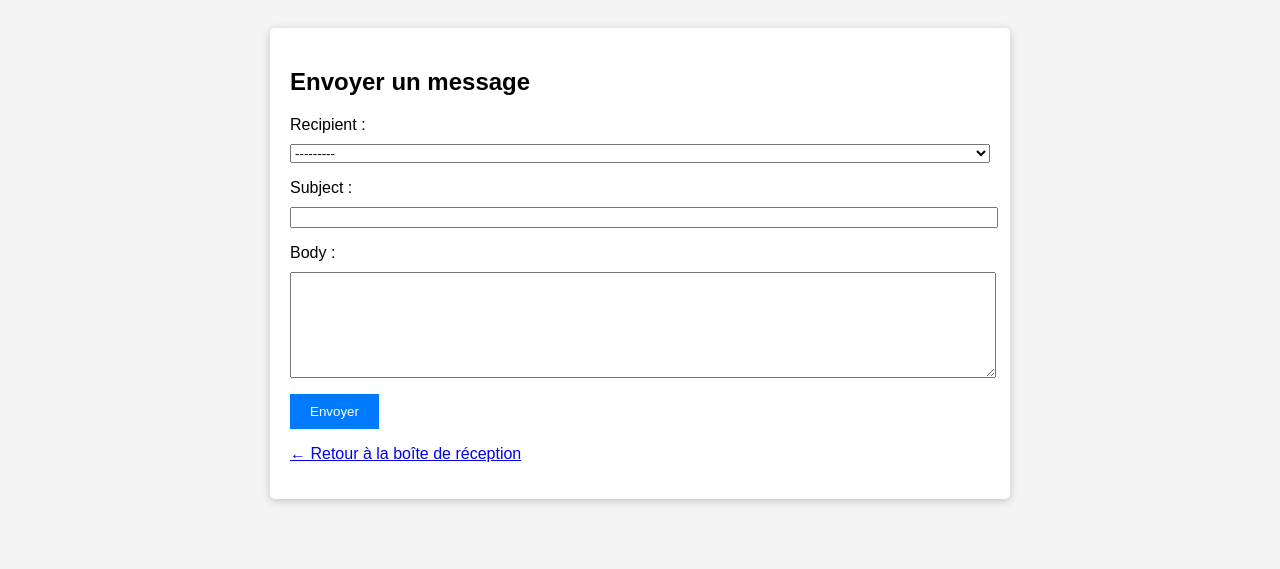
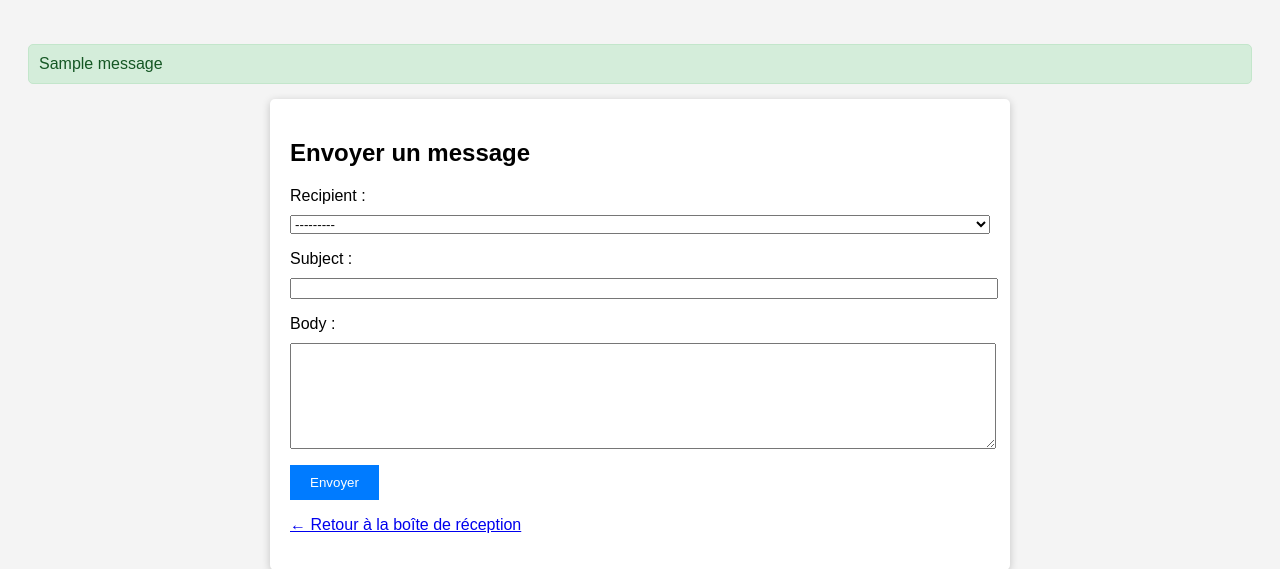
Before and after one commit to Tsabeng/Platform-de-gaz, a Django app: page /messagerie/compose/ in a window 1280 px wide. Shown: the top 569 px of the page. Run offline with Django 3.2, Linux system fonts and the light colour scheme; a user stored in the database is signed in; data comes from the database, SQL or seed files in the repository; both versions use the stored data as it was after the commit; one stand-in notice (Sample message) is shown.

Commit message:
ajout de la supresion et de la reponse sur un message

```diff
--- a/messagerie/templates/messagerie/compose.html
+++ b/messagerie/templates/messagerie/compose.html
@@ -12,8 +12,25 @@
   </style>
 </head>
 <body>
+    {% if messages %}
+  <ul style="list-style:none; padding:0; margin-bottom: 15px;">
+    {% for message in messages %}
+      <li style="background: #d4edda; color: #155724; border: 1px solid #c3e6cb; padding: 10px; border-radius: 5px; margin-bottom: 5px;">
+        {{ message }}
+      </li>
+    {% endfor %}
+  </ul>
+{% endif %}
+
   <div class="container">
     <h2>Envoyer un message</h2>
+    {% if replying_to %}
+  <p style="background:#f0f0f0; padding:10px; border-left: 4px solid #007bff; margin-bottom: 20px;">
+    <strong>En réponse à :</strong> {{ replying_to.sender.username }} - {{ replying_to.subject }}<br>
+    <em>{{ replying_to.body|linebreaksbr }}</em>
+  </p>
+{% endif %}
+
     <form method="post">
       {% csrf_token %}
       {{ form.as_p }}
--- a/messagerie/templates/messagerie/inbox.html
+++ b/messagerie/templates/messagerie/inbox.html
@@ -12,7 +12,10 @@
   </style>
 </head>
 <body>
+
+
   <div class="container">
+
     <h2>Boîte de réception</h2>
     <p><a href="{% url 'compose' %}">➕ Nouveau message</a></p>
 
--- a/messagerie/templates/messagerie/message_list.html
+++ /dev/null
@@ -1,2 +0,0 @@
-{% load static %}
-<img src="{% static 'messagerie/images/user.png' %}" class="img-fluid border shadow-sm" />
--- a/messagerie/urls.py
+++ b/messagerie/urls.py
@@ -5,4 +5,6 @@ urlpatterns = [
     path('inbox/', views.inbox, name='inbox'),
     path('compose/', views.compose_message, name='compose'),
     path('message/<int:pk>/', views.message_detail, name='message_detail'),
+    path('message/<int:pk>/delete/', views.delete_message, name='delete_message'),
+    path('message/<int:pk>/reply/', views.reply_message, name='reply'),
 ]
--- a/messagerie/views.py
+++ b/messagerie/views.py
@@ -1,5 +1,7 @@
 from django.shortcuts import render, redirect, get_object_or_404
 from django.contrib.auth.decorators import login_required
+from django.contrib import messages as django_messages
+from django.http import HttpResponseForbidden
 from .models import Message
 from .forms import MessageForm
 
@@ -21,7 +23,48 @@ def compose_message(request):
         form = MessageForm()
     return render(request, 'messagerie/compose.html', {'form': form})
 
+
+
 @login_required
 def message_detail(request, pk):
     message = get_object_or_404(Message, pk=pk, recipient=request.user)
+    if not message:
+        message = get_object_or_404(Message, pk=pk, sender=request.user)
     return render(request, 'messagerie/message_detail.html', {'message': message})
+
+
+@login_required
+def delete_message(request, pk):
+    message = get_object_or_404(Message, pk=pk, recipient=request.user)
+    if request.method == 'POST':
+        message.delete()
+        django_messages.success(request, "Message supprimé avec succès.")
+        return redirect('inbox')
+    return render(request, 'messagerie/delete_confirm.html', {'message': message})
+@login_required
+def reply_message(request, pk):
+    original_message = get_object_or_404(Message, pk=pk, recipient=request.user)
+
+    if request.method == 'POST':
+        form = MessageForm(request.POST)
+        if form.is_valid():
+            reply = form.save(commit=False)
+            reply.sender = request.user
+            # On inverse destinataire et expéditeur
+            reply.recipient = original_message.sender
+            reply.save()
+            django_messages.success(request, "Réponse envoyée !")
+            return redirect('inbox')
+    else:
+        initial_data = {
+            'recipient': original_message.sender,
+            'subject': 'Reponse A: ' + original_message.subject if not original_message.subject.startswith('Re:') else original_message.subject,
+        }
+        form = MessageForm(initial=initial_data)
+
+    return render(request, 'messagerie/compose.html', {'form': form, 'replying_to': original_message})
+
+@login_required
+def sent_messages(request):
+    messages = Message.objects.filter(sender=request.user).order_by('-timestamp')
+    return render(request, 'messagerie/sent_messages.html', {'messages': messages})
```
Also changed, not shown: messagerie/templates/messagerie/delete_confirm.html (added, +25 -0 lines), messagerie/templates/messagerie/message_detail.html (+15 -0 lines), messagerie/templates/messagerie/send_message.html (deleted, +0 -38 lines), db.sqlite3.
